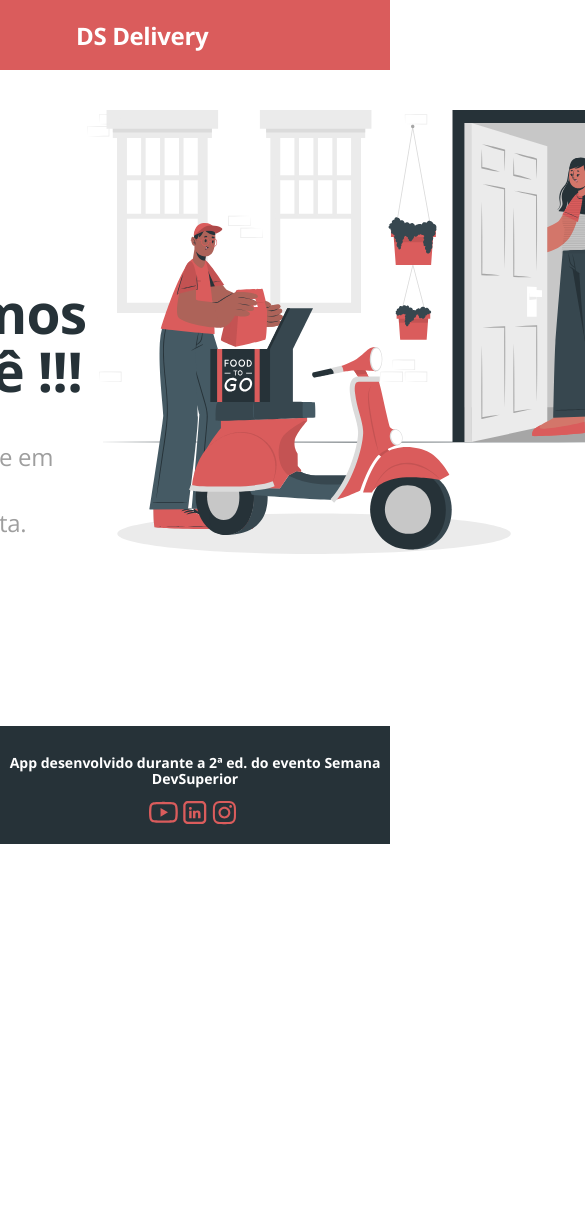
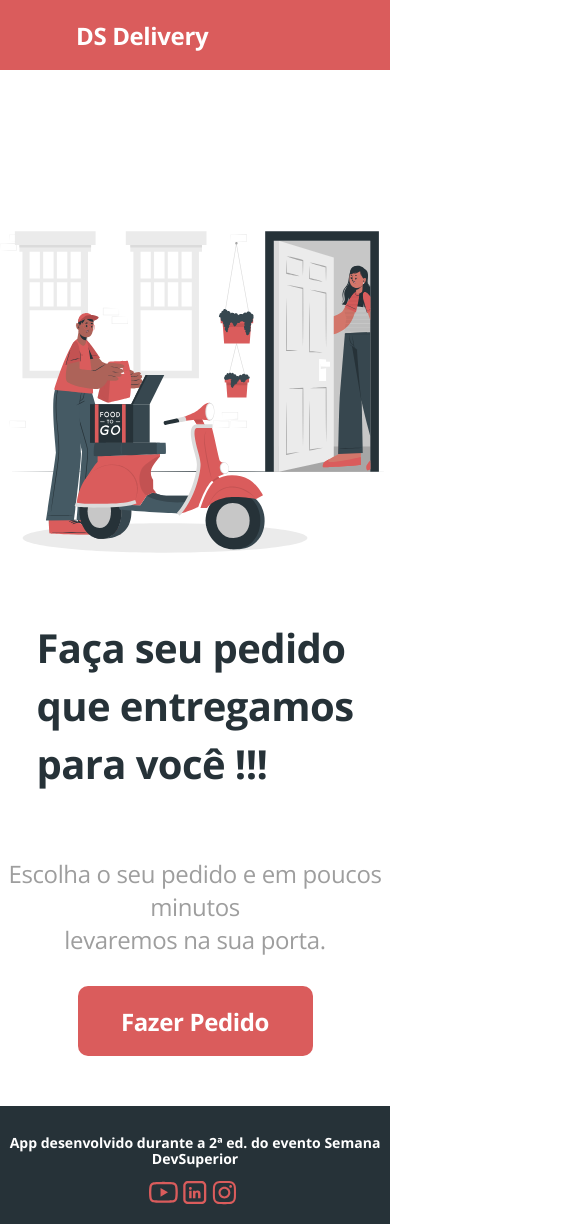
Before and after one commit to anisberto/Projeto-Semana-Dev-Superior, a React (Create React App) app in the folder front-web/: page / in a window 390 px wide. Shown: the top 1224 px of the page, 585 px wide, since content can reach past the window. Before the commit the page ends 844 px from the top, so only its background shows below. Built offline with nearby package versions, Linux system fonts and the light colour scheme; no server answers; some icons are missing; the HTML template or start-up script is replaced by a standard one.

Commit message:
Finish front-web

```diff
--- a/front-web/package.json
+++ b/front-web/package.json
@@ -20,6 +20,7 @@
     "react-router-dom": "^5.2.0",
     "react-scripts": "4.0.1",
     "react-select": "^3.1.1",
+    "react-toastify": "^6.2.0",
     "typescript": "^4.1.3",
     "web-vitals": "^0.2.4"
   },
--- a/front-web/src/App.tsx
+++ b/front-web/src/App.tsx
@@ -1,8 +1,15 @@
+import { ToastContainer, toast } from 'react-toastify';
+
+import 'react-toastify/dist/ReactToastify.css';
+
 import './App.css';
 import Routes from './Routes';
 function App() {
   return (
-    <Routes />
+    <>
+      <Routes />
+      <ToastContainer />
+    </>
   );
 }
 
--- a/front-web/src/Footer/style.css
+++ b/front-web/src/Footer/style.css
@@ -7,10 +7,6 @@
   line-height: 16px;
   text-align: center;
   color: #FFF;
-
-    position:absolute;
-    bottom:0;
-    width:100%;
 }
 
 .footer-icons {
--- a/front-web/src/Home/style.css
+++ b/front-web/src/Home/style.css
@@ -1,5 +1,5 @@
 .home-container {
-  padding-top: 40px;
+  padding-top: 100px;
   height: calc(100vh - 254px);
 }
 
@@ -49,3 +49,47 @@
   background-color: var(--primary-hover-color);
   transform: scale(1.01);
 }
+
+.home-image svg {
+  width: 100% !important;
+}
+
+@media only screen and (max-width: 768px) {
+  .home-container {
+    height: auto;
+    margin-bottom: 50px;
+  }
+
+  .home-content {
+    flex-direction: column-reverse;
+  }
+
+  .home-title {
+    font-size: 40px;
+  }
+
+  .home-subtitle {
+    text-align: center;
+  }
+
+  .home-actions {
+    display: flex;
+    flex-direction: column;
+    align-items: center;
+  }
+
+  .home-image {
+    text-align: center;
+  }
+
+  .home-image svg {
+    width: 80%;
+  }
+}
+
+@media (max-height: 700px) {
+  .home-container {
+    height: auto;
+    margin-bottom: 30px;
+  }
+}
--- /dev/null
+++ b/front-web/src/Orders/OrderSummary.tsx
@@ -0,0 +1,32 @@
+import { formatPrice } from "./helpers";
+
+type Props = {
+    amount: number;
+    totalPrice: number;
+    onSubmit: () => void;
+}
+
+function OrderSummary({ amount, totalPrice, onSubmit }: Props) {
+    return (
+        <div className="order-summary-container">
+            <div className="order-summary-content">
+                <div>
+                    <span className="amount-selected-container">
+                        PEDIDOS SELECIONADOS:
+                <strong className="amount-selected"> {amount} </strong>
+                    </span>
+                    <span className="order-summary-total">
+                        VALOR TOTAL:
+                <strong className="amount-selected"> {formatPrice(totalPrice)} </strong>
+                    </span>
+                </div>
+                <button
+                    className="order-summary-make-order" onClick={onSubmit}>
+                    FAZER PEDIDO
+                    </button>
+            </div>
+        </div>
+    )
+}
+
+export default OrderSummary;
--- a/front-web/src/Orders/ProductCArd.tsx
+++ b/front-web/src/Orders/ProductCArd.tsx
@@ -1,21 +1,18 @@
+import { formatPrice } from './helpers';
 import { Product } from './types';
 
 type Props = {
     product: Product;
+    onselectProduct: (product: Product) => void;
+    isSelected: boolean;
 }
 
-function formatPrice(price: number) {
-    const fromatter = new Intl.NumberFormat('pt-BR', {
-        style: 'currency',
-        currency: 'BRL',
-        minimumFractionDigits: 2
-    });
-    return fromatter.format(price)
-}
-
-function ProductCard({ product }: Props) {
+function ProductCard({ product, onselectProduct, isSelected }: Props) {
     return (
-        <div className="order-card-container">
+        <div
+            className={`order-card-container ${isSelected ? 'selected' : ''}`}
+            onClick={() => onselectProduct(product)}
+        >
             <h3 className="order-card-title">
                 {product.name}
             </h3>
--- a/front-web/src/Orders/ProductsList.tsx
+++ b/front-web/src/Orders/ProductsList.tsx
@@ -1,16 +1,24 @@
+import { checkIsSelected } from "./helpers";
 import ProductCard from "./ProductCArd";
 import { Product } from "./types";
 
 type Props = {
     products: Product[];
+    selectedProducts: Product[];
+    onselectProduct: (product: Product) => void;
 }
 
-function ProductsList({ products }: Props) {
+function ProductsList({ products, onselectProduct, selectedProducts }: Props) {
     return (
         <div className="orders-list-container">
             <div className="orders-list-items">
                 {products.map(product => (
-                    <ProductCard key={product.id} product={product} />
+                    <ProductCard
+                        key={product.id}
+                        product={product}
+                        onselectProduct={onselectProduct}
+                        isSelected={checkIsSelected(selectedProducts, product)}
+                    />
                 ))}
             </div>
         </div>
--- /dev/null
+++ b/front-web/src/Orders/helpers.ts
@@ -0,0 +1,14 @@
+import { Product } from './types';
+
+export function checkIsSelected(selectedProducts: Product[], product: Product) {
+    return selectedProducts.some(item => item.id === product.id);
+}
+
+export function formatPrice(price: number) {
+    const fromatter = new Intl.NumberFormat('pt-BR', {
+        style: 'currency',
+        currency: 'BRL',
+        minimumFractionDigits: 2
+    });
+    return fromatter.format(price)
+}
--- a/front-web/src/Orders/index.tsx
+++ b/front-web/src/Orders/index.tsx
@@ -1,15 +1,24 @@
 import { useEffect, useState } from 'react';
+import { toast } from 'react-toastify';
+
 import ProductsList from './ProductsList';
 import StepsHeader from './StepsHeader';
 import './style.css';
 import { OrderLocationData, Product } from './types';
-import { techProducts } from '../api';
+import { saveOrder, techProducts } from '../api';
 import OrderLocation from './OrderLocation';
+import OrderSummary from './OrderSummary';
+import Footer from '../Footer';
+import { checkIsSelected } from './helpers';
+
 
 function Orders() {
     const [products, setProducts] = useState<Product[]>([]);
-
+    const [selectedProducts, setSelectedProducts] = useState<Product[]>([]);
     const [orderLocation, setOrderLocation] = useState<OrderLocationData>();
+    const totalPrice = selectedProducts.reduce((sum, item) => {
+        return sum + item.price;
+    }, 0);
 
     useEffect(
         () => {
@@ -17,12 +26,52 @@ function Orders() {
                 .then(response => setProducts(response.data))
                 .catch(error => console.log(error))
         }, []);
+
+    const handleSelectProduct = (product: Product) => {
+        const isAlreadySelected = checkIsSelected(selectedProducts, product);
+
+        if (isAlreadySelected) {
+            const selected = selectedProducts.filter(item => item.id !== product.id);
+            setSelectedProducts(selected);
+        } else {
+            setSelectedProducts(previous => [...previous, product]);
+        }
+    }
+
+    const handleSubmit = () => {
+        const productsIds = selectedProducts.map(({ id }) => ({ id }));
+        const payload = {
+            ...orderLocation!,
+            products: productsIds
+        }
+
+        saveOrder(payload).then((response) => {
+            toast.error(`Pedido enviado com sucesso! Nº ${response.data.id}`);
+            setSelectedProducts([]);
+        })
+            .catch(() => {
+                toast.warning('Erro ao enviar pedido');
+            })
+    }
+
     return (
-        <div className="orders-container">
-            <StepsHeader />
-            <ProductsList products={products} />
-            <OrderLocation onChangeLocation={location => setOrderLocation(location)} />
-        </div>
+        <>
+            <div className="orders-container">
+                <StepsHeader />
+                <ProductsList
+                    products={products}
+                    onselectProduct={handleSelectProduct}
+                    selectedProducts={selectedProducts}
+                />
+                <OrderLocation onChangeLocation={location => setOrderLocation(location)} />
+                <OrderSummary
+                    amount={selectedProducts.length}
+                    totalPrice={totalPrice}
+                    onSubmit={handleSubmit}
+                />
+            </div>
+            <Footer />
+        </>
     )
 }
 
--- a/front-web/src/api.ts
+++ b/front-web/src/api.ts
@@ -1,3 +1,4 @@
+import { OrderPayload } from './Orders/types';
 import axios from "axios";
 const API_URL = "http://localhost:8080";
 const mapboxToken = process.env.REACT_APP_ACCESS_TOKEN_MAP_BOX
@@ -6,6 +7,10 @@ export function techProducts() {
     return axios(`${API_URL}/products`);
 }
 
-export function fetchLocalMapBox(local: string){
+export function fetchLocalMapBox(local: string) {
     return axios(`https://api.mapbox.com/geocoding/v5/mapbox.places/${local}.json?access_token=${mapboxToken}`)
 }
+
+export function saveOrder(payload: OrderPayload) {
+    return axios.post(`${API_URL}/orders`, payload)
+}
```
Also changed, not shown: front-web/src/Orders/types.ts (+8 -0 lines), front-web/src/Orders/style.css (indentation only), 1 other file (tests, documents, lock files or other folders). Lines whose indentation alone changed are shown as unchanged.
